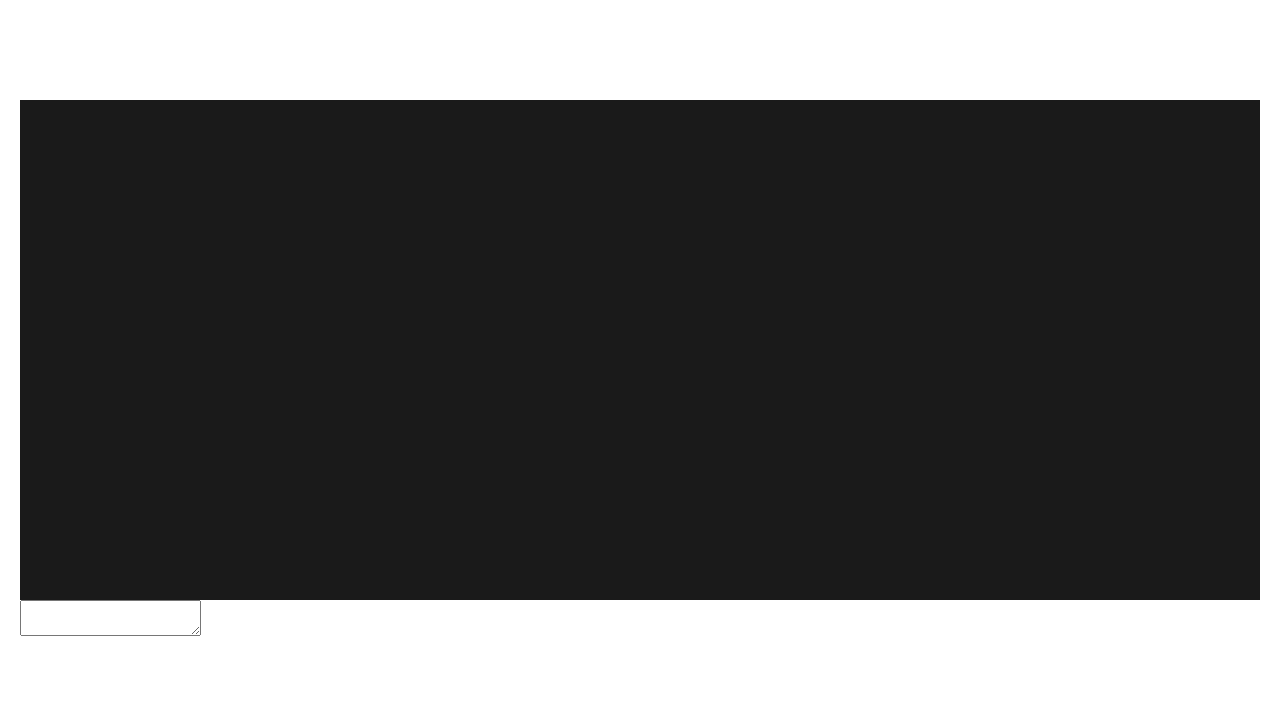
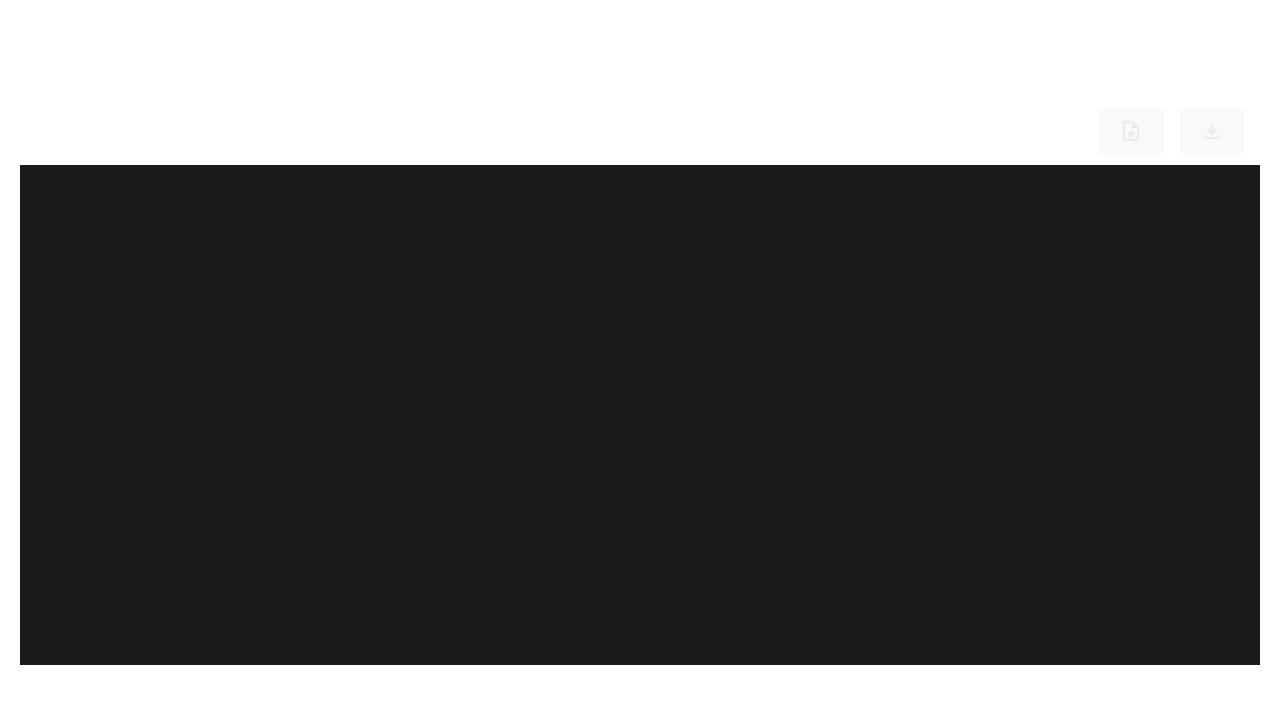
Before and after one commit to El-Ahmed/WYSIWYG-Markdown-Editor, a React (Vite) app: page / in a window 1280 px wide. Shown: the top 704 px of the page. Built offline with nearby package versions, Linux system fonts and the light colour scheme.

Commit message:
feat: :sparkles: add upload and download

```diff
--- a/src/App.tsx
+++ b/src/App.tsx
@@ -1,18 +1,67 @@
-import { useState } from "react";
+import React, { useRef, useState } from "react";
 import "./App.css";
 import Editor from "./components/Editor/Editor";
 
 function App() {
   const [content, setContent] = useState("");
+  const hiddenFileInput = useRef<HTMLInputElement>(null);
+  const download = () => {
+    const blob = new Blob([content], { type: "text/plain" });
+    const url = window.URL.createObjectURL(blob);
+
+    const link = document.createElement("a");
+    link.href = url;
+    link.download = "markdownText.txt";
+    link.click();
+
+    window.URL.revokeObjectURL(url);
+  };
+
+  const upload = (event: React.ChangeEvent<HTMLInputElement>) => {
+    const selectedFile = event?.target?.files?.[0];
+    if (!selectedFile) return;
+    selectedFile.text().then((value) => {
+      setContent(value);
+      if (hiddenFileInput.current) hiddenFileInput.current.value = "";
+    });
+  };
+
   return (
     <>
+      <div className="load">
+        <button
+          onClick={() => hiddenFileInput.current?.click()}
+          title="upload text"
+        >
+          <svg
+            xmlns="http://www.w3.org/2000/svg"
+            height="24px"
+            viewBox="0 -960 960 960"
+            width="24px"
+            fill="#e8eaed"
+          >
+            <path d="M440-200h80v-167l64 64 56-57-160-160-160 160 57 56 63-63v167ZM240-80q-33 0-56.5-23.5T160-160v-640q0-33 23.5-56.5T240-880h320l240 240v480q0 33-23.5 56.5T720-80H240Zm280-520v-200H240v640h480v-440H520ZM240-800v200-200 640-640Z" />
+          </svg>
+        </button>
+        <input
+          type="file"
+          ref={hiddenFileInput}
+          onChange={upload}
+          style={{ display: "none" }}
+        />
+        <button onClick={download} title="download text">
+          <svg
+            xmlns="http://www.w3.org/2000/svg"
+            height="24px"
+            viewBox="0 -960 960 960"
+            width="24px"
+            fill="#e8eaed"
+          >
+            <path d="M480-320 280-520l56-58 104 104v-326h80v326l104-104 56 58-200 200ZM240-160q-33 0-56.5-23.5T160-240v-120h80v120h480v-120h80v120q0 33-23.5 56.5T720-160H240Z" />
+          </svg>
+        </button>
+      </div>
       <Editor initialContent={content} onContentChange={setContent}></Editor>
-
-      <textarea
-        style={{ whiteSpace: "pre-line" }}
-        value={content}
-        onChange={(e) => setContent(e.target.value)}
-      ></textarea>
     </>
   );
 }
--- a/src/index.css
+++ b/src/index.css
@@ -28,7 +28,6 @@ body {
   padding: 20px;
   padding-top: 100px;
   min-width: 320px;
-  min-height: 100vh;
 }
 
 h1 {
@@ -46,6 +45,7 @@ button {
   background-color: #1a1a1a;
   cursor: pointer;
   transition: border-color 0.25s;
+  margin: 0.5rem;
 }
 button:hover {
   border-color: #646cff;
@@ -142,3 +142,9 @@ button:focus-visible {
 .italic {
   font-style: italic;
 }
+
+.load {
+  display: flex;
+  justify-content: flex-end;
+  margin-inline: 0.5rem;
+}
```
